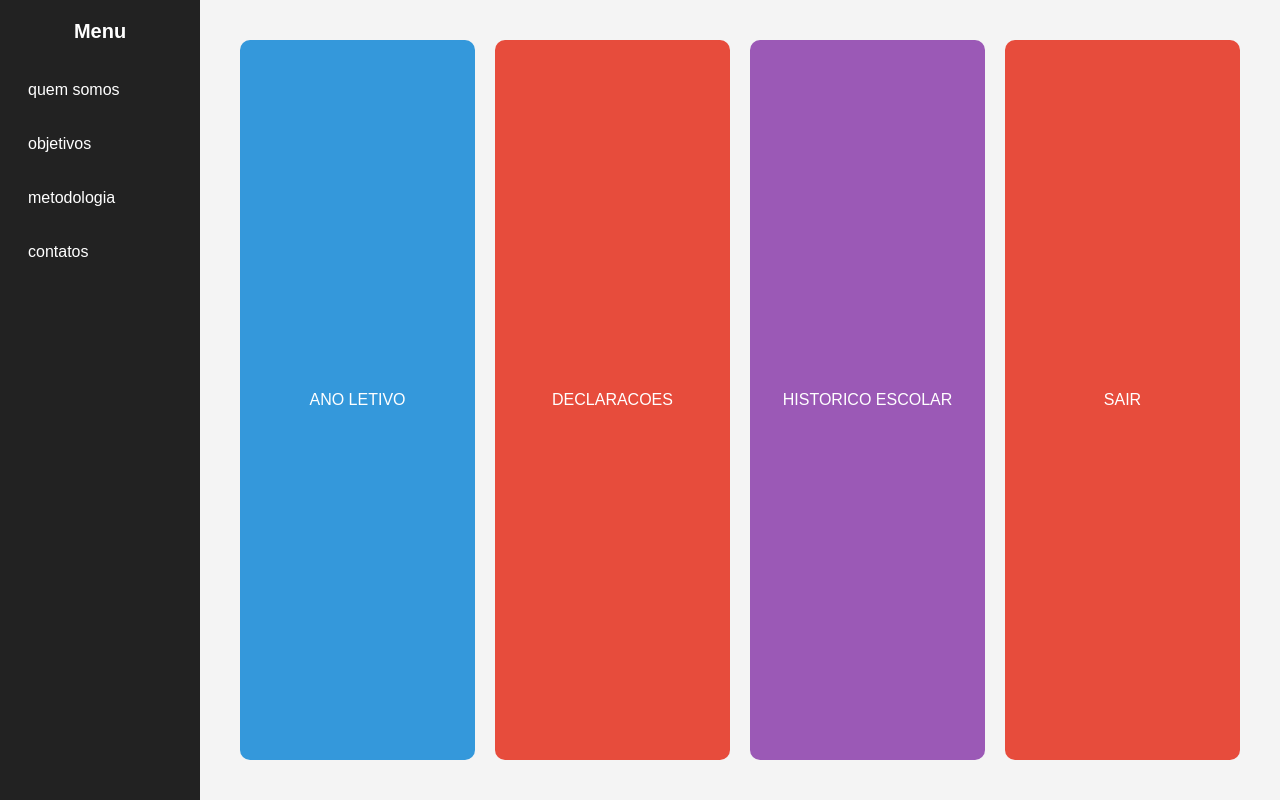
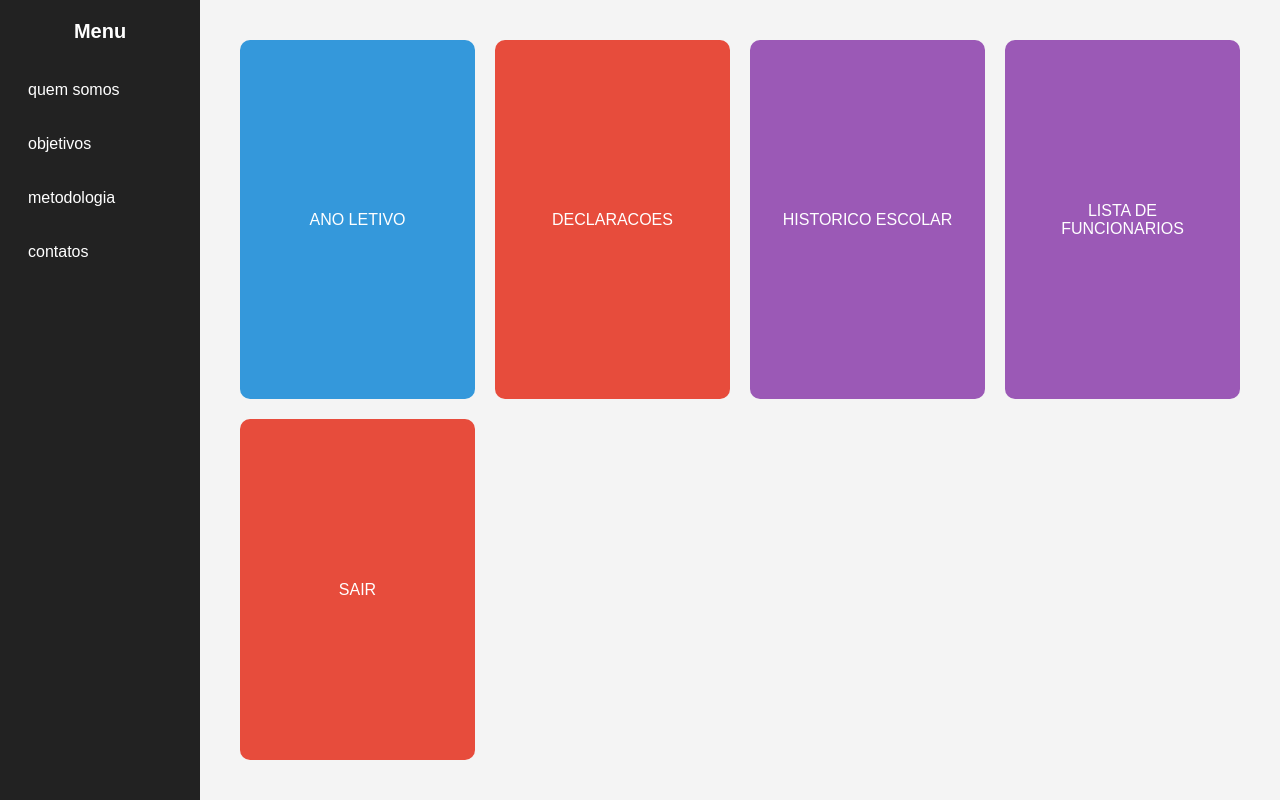
Before and after one commit to sistemescolar/luizmachado, a plain HTML site: page home.html in a window 1280 px wide. Drawn offline with Linux system fonts and the light colour scheme.

Commit message:
Update home.html
Signed-off-by: sistemescolar <sistemaemdesenvolvimento@gmail.com>

```diff
--- a/home.html
+++ b/home.html
@@ -92,10 +92,11 @@
   </div>
 
   <div class="painel">
-    <button class="botao azul" onclick="window.location.href='ano_letivoam.html'">ANO LETIVO</button>
- <button class="botao vermelho" onclick="window.location.href='declaracoesam.html'">DECLARACOES</button>
+    <button class="botao azul" onclick="window.location.href='ano_letivo.html'">ANO LETIVO</button>
+ <button class="botao vermelho" onclick="window.location.href='declaracoes.html'">DECLARACOES</button>
+    <button class="botao roxo" onclick="window.location.href='historicos.html'">HISTORICO ESCOLAR</button>
 
-    <button class="botao roxo" onclick="window.location.href='historicosam.html'">HISTORICO ESCOLAR</button>
+    <button class="botao roxo" onclick="window.location.href='lfuncionarios.html'">LISTA DE FUNCIONARIOS</button>
  <button class="botao vermelho" onclick="window.location.href='index.html'">SAIR</button>
 
   </div>
```
